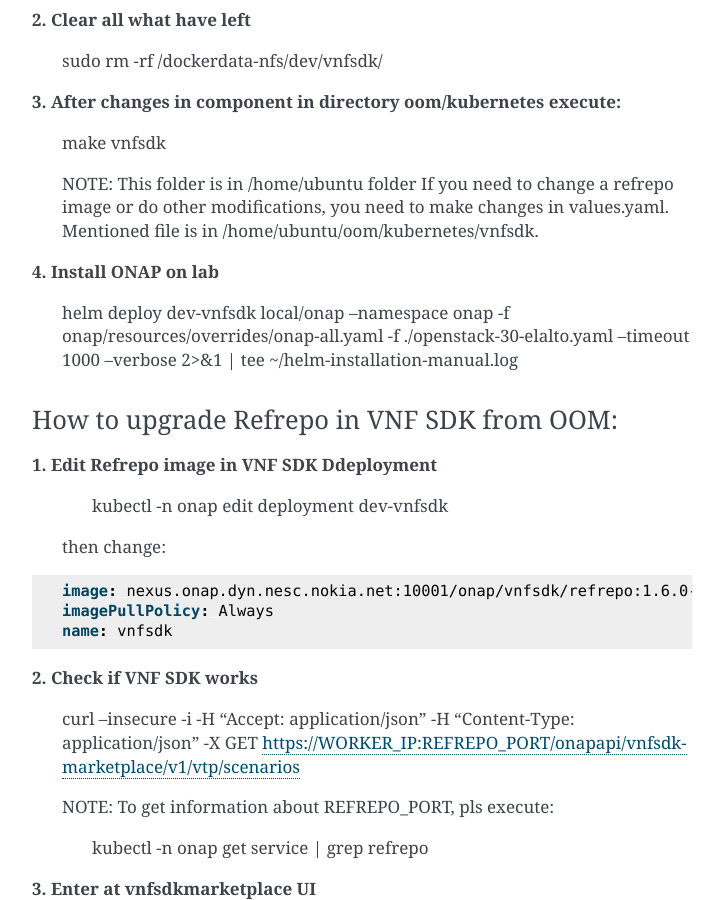
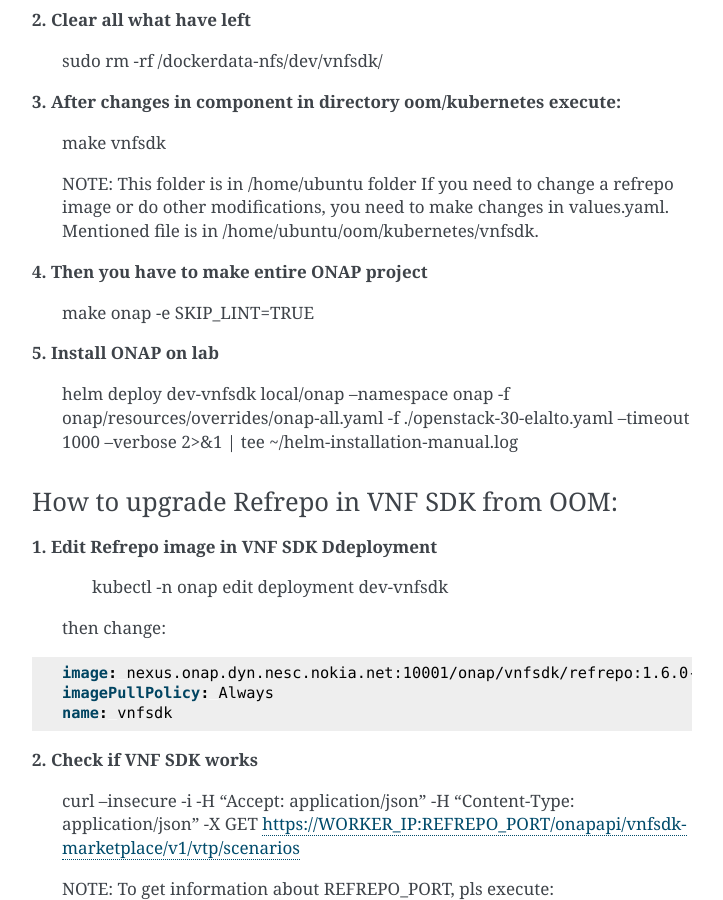
Before and after one commit to onap/vnfsdk-model, a Sphinx documentation site: the page built from docs/files/VNFSDK-Marketplace-userguide-installation.rst, in a window 1280 px wide and 900 px high, scrolled down 1335 px. Shown: the whole window, without its empty margins (388-1111 px from the left). Built offline with Sphinx 7.4.7, drawn with Linux system fonts in a browser that asks for light colours; pages that are not in the unit, such as notebooks, are missing from menus.

Commit message:
Added missing instruction VNF SDK installation documentation
Issue-ID: VNFSDK-647
Signed-off-by: Edyta Krukowska <edyta.krukowska@nokia.com>
Change-Id: I26dd7d6db837714837ea6b00089d89a5e109afa1

```diff
--- a/docs/files/VNFSDK-Marketplace-userguide-installation.rst
+++ b/docs/files/VNFSDK-Marketplace-userguide-installation.rst
@@ -75,7 +75,13 @@ How to update only VNF SDK component from OOM
     This folder is in /home/ubuntu folder
     If you need to change a refrepo image or do other modifications, you need to make changes in values.yaml. Mentioned file is in /home/ubuntu/oom/kubernetes/vnfsdk.
 
-**4. Install ONAP on lab**
+
+**4. Then you have to make entire ONAP project**
+
+    make onap -e SKIP_LINT=TRUE
+
+
+**5. Install ONAP on lab**
 
     helm deploy dev-vnfsdk local/onap --namespace onap -f onap/resources/overrides/onap-all.yaml -f ./openstack-30-elalto.yaml  --timeout 1000 --verbose 2>&1 | tee ~/helm-installation-manual.log
 
```
